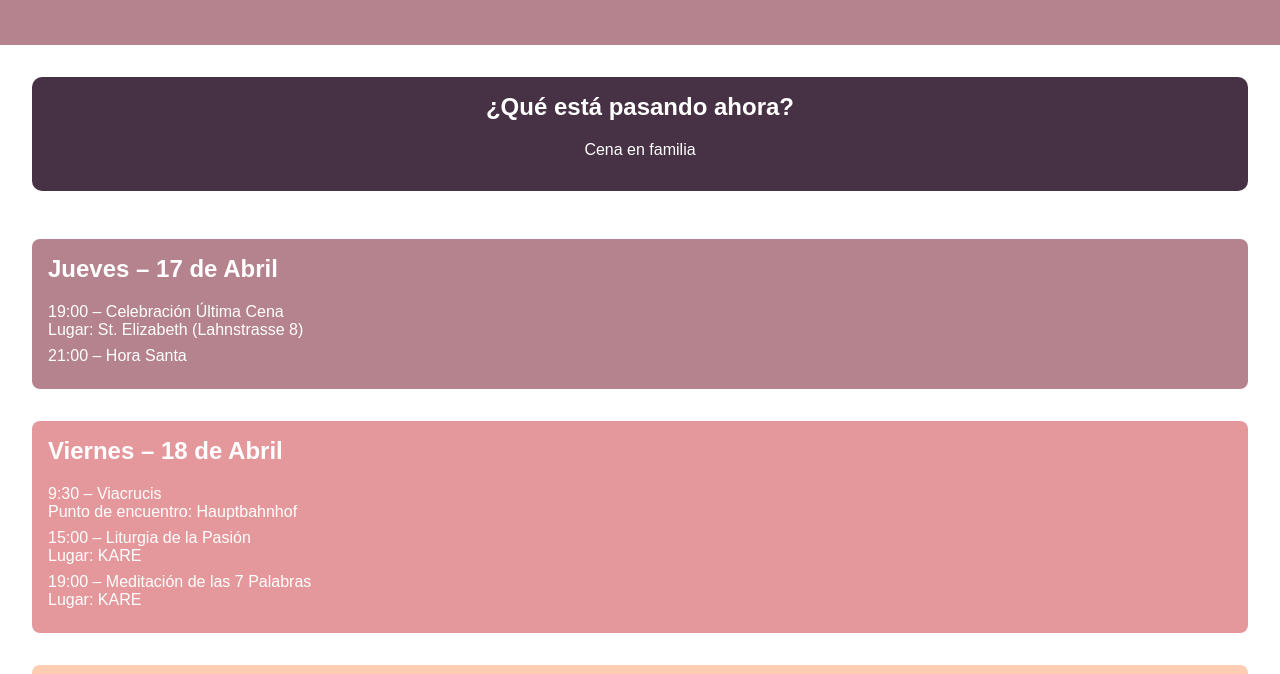
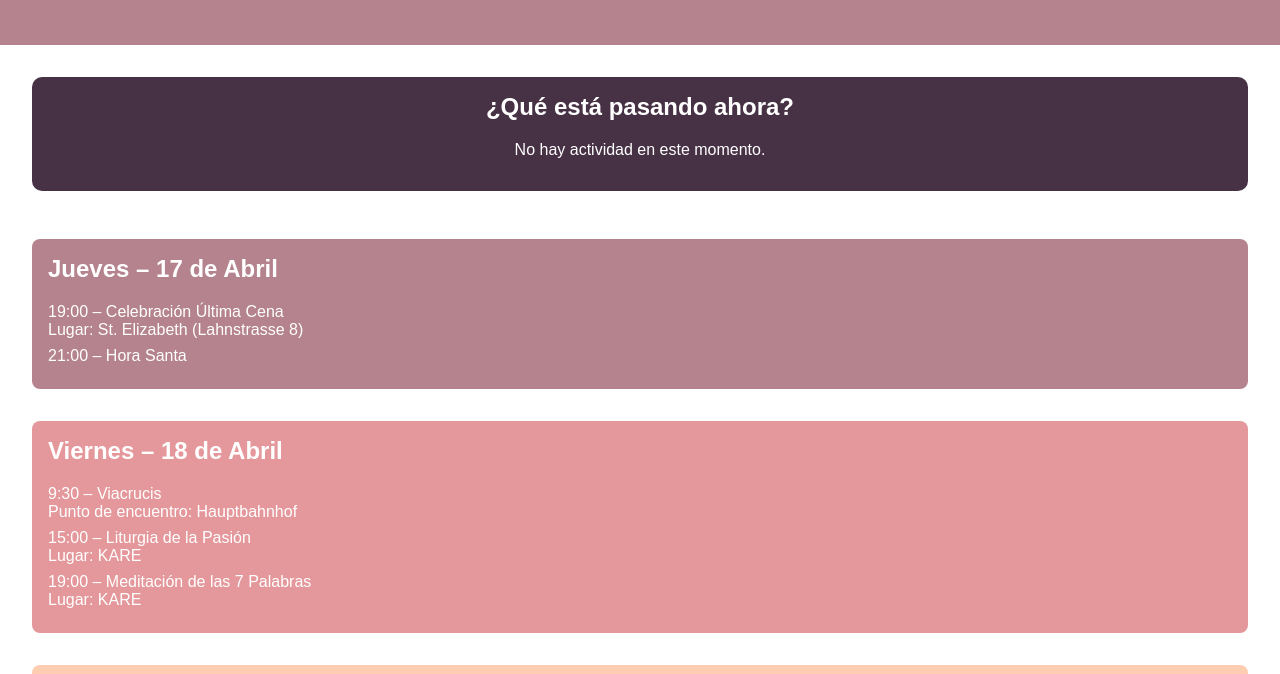
Before and after one commit to tittogarcia/SemanaSanta, a plain HTML site: page index.html in a window 1280 px wide. Shown: the part 127-801 px from the top of the page. Drawn offline with Linux system fonts and the light colour scheme.

Commit message:
Update index.html

```diff
--- a/index.html
+++ b/index.html
@@ -90,8 +90,8 @@
 
   <script>
     const schedule = [
-    { time: "2025-04-14T20:10:00+02:00", text: "Cena en familia" },
-    { time: "2025-04-17T19:00:00+02:00", text: "Celebración Última Cena (St. Elizabeth)" },
+
+      { time: "2025-04-17T19:00:00+02:00", text: "Celebración Última Cena (St. Elizabeth)" },
       { time: "2025-04-17T21:00:00+02:00", text: "Hora Santa" },
       { time: "2025-04-18T09:30:00+02:00", text: "Viacrucis (Hauptbahnhof)" },
       { time: "2025-04-18T15:00:00+02:00", text: "Liturgia de la Pasión (KARE)" },
```
